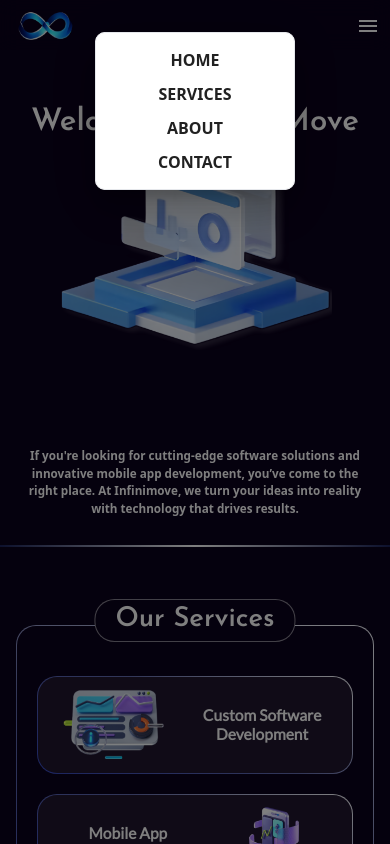
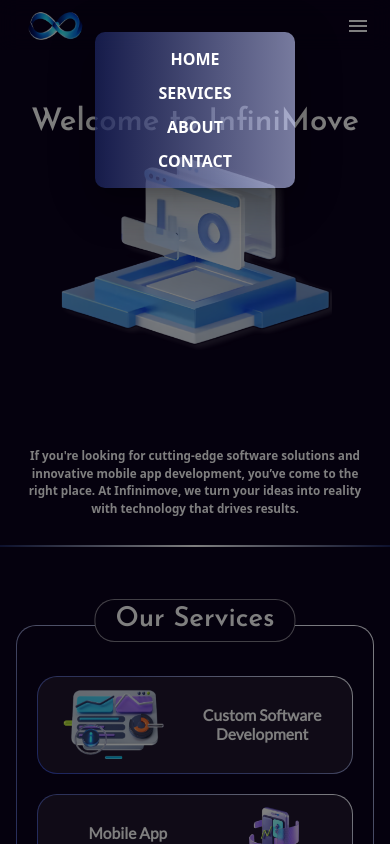
Before and after one commit to chaithanya37/infini-website, a React (Vite) app: page / in a window 390 px wide. Both pictures are taken after a click on the icon 368 px from the left and 25 px from the top of the page. Shown: the top 844 px of the page. Built offline with nearby package versions, Linux system fonts and the light colour scheme.

Commit message:
gradient added

```diff
--- a/src/components/basic/navbar/DialogNavbar.jsx
+++ b/src/components/basic/navbar/DialogNavbar.jsx
@@ -8,7 +8,6 @@
             onClose={onClose}
             sx={{
                 backgroundColor: "transparent",
-                backdropFilter: "Brightness(100%) contrast(100%)",
                 "& .MuiDialog-container": {
                     display: "flex",
                     flexDirection: "row",
@@ -20,12 +19,13 @@
                     borderRadius: "10px",
                     width: "auto",
                     height: "auto",
-                    backgroundColor: "white"
+                    background: "linear-gradient(to right,rgba(26, 34, 90, 0.8),rgba(197, 204, 255, 0.6))",
+                    backdropFilter: "blur(0px)",
                 }
             }}
         >
-            <div className="w-[200px] h-auto border rounded-[10px] py-[10px]">
-                <div className="w-[100%] h-auto py-[5px] flex items-center justify-center cursor-pointer font-bold"
+            <div className="w-[200px] h-auto rounded-[10px] py-[10px]">
+                <div className="w-[100%] h-auto py-[5px] flex items-center justify-center cursor-pointer font-bold text-white"
                     key={0}
                     onClick={() => {
                         setIndex(0);
@@ -38,7 +38,7 @@
                 >
                     HOME
                 </div>
-                <div className="w-[100%] h-auto py-[5px] flex items-center justify-center cursor-pointer font-bold"
+                <div className="w-[100%] h-auto py-[5px] flex items-center justify-center cursor-pointer font-bold text-white"
                     key={1}
                     onClick={() => {
                         setIndex(1);
@@ -52,7 +52,7 @@
                 >
                     SERVICES
                 </div>
-                <div className="w-[100%] h-auto py-[5px] flex items-center justify-center cursor-pointer font-bold"
+                <div className="w-[100%] h-auto py-[5px] flex items-center justify-center cursor-pointer font-bold text-white"
                     key={2}
                     onClick={() => {
                         setIndex(2);
@@ -65,7 +65,7 @@
                 >
                     ABOUT
                 </div>
-                <div className="w-[100%] h-auto py-[5px] flex items-center justify-center cursor-pointer font-bold"
+                <div className="w-[100%] h-auto py-[5px] flex items-center justify-center cursor-pointer font-bold text-white"
                     key={3}
                     onClick={() => {
                         setIndex(3);
--- a/src/components/major/home/Navbar.jsx
+++ b/src/components/major/home/Navbar.jsx
@@ -17,14 +17,14 @@
 	}
 
 	return (
-		<div className="w-full md:h-[65px] h-[50px] md:px-[50px] px-[10px] flex flex-row items-center justify-between bg-[#0b021ca1] fixed z-[5] backdrop-blur-[10px]">
+		<div className="w-full md:h-[65px] h-[50px] md:px-[50px] px-[20px] flex flex-row items-center justify-between bg-[#0b021ca1] fixed z-[5] backdrop-blur-[10px]">
 			<img src={imageasset.logo1} className="md:h-[55px] h-[90%]" />
 			<div className="w-[500px] h-[50px] hidden md:flex flex-row items-center justify-between relative text-[white]">
 				<div className="border w-[125px] flex items-center justify-center h-[90%] rounded-[80px] border-[white] absolute z-[-1]"
 					style={{ transform: `translatex(${index * 125}px)`, transition: "0.3s" }}
 				>
 				</div>
-				<div className="w-[125px] flex items-center justify-center h-full cursor-pointer font-bold"
+				<div className="w-[125px] flex items-center justify-center h-full cursor-pointer font-bold text-[white]"
 					key={0}
 					onClick={() => {
 						setIndex(0);
```
